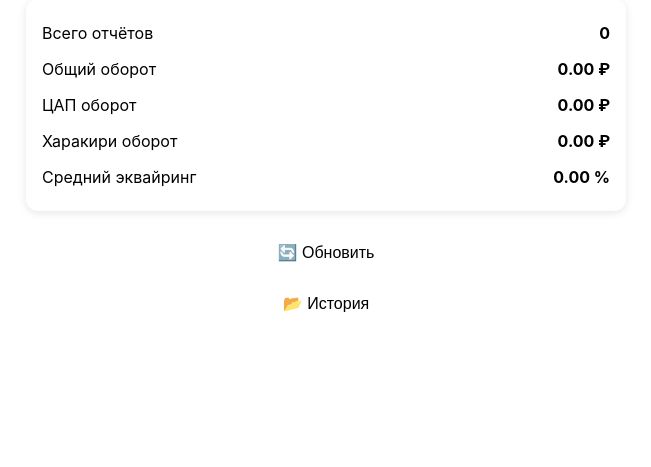
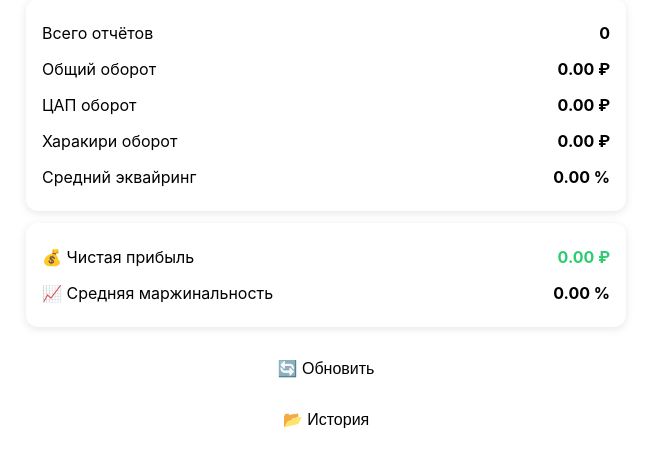
Before and after one commit to aquamxrinee/report-bot, a Flask app: page /mini in a window 1280 px wide. Shown: the part 99-566 px from the top of the page, without its empty margins (314-965 px from the left). Run offline with Flask 3, Linux system fonts and the light colour scheme; data that the repository does not hold is empty; parts of the project's set-up code (start-up, migrations or seed data) failed here and were passed over; some libraries are stand-ins or nearby versions.

Commit message:
Update dashboard.html

```diff
--- a/templates/dashboard.html
+++ b/templates/dashboard.html
@@ -13,7 +13,10 @@
             margin: 0;
             padding: 16px;
         }
-        .container { max-width: 600px; margin: 0 auto; }
+        .container {
+            max-width: 600px;
+            margin: 0 auto;
+        }
         .card {
             background: var(--tg-theme-secondary-bg-color);
             border-radius: 12px;
@@ -27,9 +30,21 @@
             padding: 8px 0;
             border-bottom: 1px solid var(--tg-theme-hint-color);
         }
-        .stat:last-child { border-bottom: none; }
-        .stat-label { color: var(--tg-theme-hint-color); }
-        .stat-value { font-weight: bold; }
+        .stat:last-child {
+            border-bottom: none;
+        }
+        .stat-label {
+            color: var(--tg-theme-hint-color);
+        }
+        .stat-value {
+            font-weight: bold;
+        }
+        .profit {
+            color: #2ecc71;
+        }
+        .loss {
+            color: #e74c3c;
+        }
         .btn {
             background: var(--tg-theme-button-color);
             color: var(--tg-theme-button-text-color);
@@ -41,9 +56,18 @@
             width: 100%;
             margin-top: 8px;
         }
-        .btn:active { opacity: 0.7; }
-        .loading { text-align: center; color: var(--tg-theme-hint-color); padding: 20px; }
-        .error { color: red; text-align: center; }
+        .btn:active {
+            opacity: 0.7;
+        }
+        .loading {
+            text-align: center;
+            color: var(--tg-theme-hint-color);
+            padding: 20px;
+        }
+        .error {
+            color: red;
+            text-align: center;
+        }
     </style>
 </head>
 <body>
@@ -66,7 +90,7 @@
         const historyBtn = document.getElementById('historyBtn');
 
         async function loadStats() {
-            container.innerHTML = '<div class="loading">Загрузка...</div>';
+            container.innerHTML = '<div class="loading">Загрузка данных...</div>';
             try {
                 const response = await fetch('/api/stats');
                 if (!response.ok) {
@@ -88,6 +112,8 @@
             const wbCarp = safe(data.wb_carp);
             const wbHara = safe(data.wb_hara);
             const avgAcq = safe(data.avg_acquiring);
+            const profit = safe(data.total_profit);
+            const margin = safe(data.avg_margin);
 
             let html = '<div class="card">';
             html += `<div class="stat"><span class="stat-label">Всего отчётов</span><span class="stat-value">${total}</span></div>`;
@@ -96,6 +122,12 @@
             html += `<div class="stat"><span class="stat-label">Харакири оборот</span><span class="stat-value">${wbHara.toFixed(2)} ₽</span></div>`;
             html += `<div class="stat"><span class="stat-label">Средний эквайринг</span><span class="stat-value">${avgAcq.toFixed(2)} %</span></div>`;
             html += '</div>';
+
+            html += '<div class="card">';
+            html += `<div class="stat"><span class="stat-label">💰 Чистая прибыль</span><span class="stat-value ${profit >= 0 ? 'profit' : 'loss'}">${profit.toFixed(2)} ₽</span></div>`;
+            html += `<div class="stat"><span class="stat-label">📈 Средняя маржинальность</span><span class="stat-value">${margin.toFixed(2)} %</span></div>`;
+            html += '</div>';
+
             container.innerHTML = html;
         }
 
```
